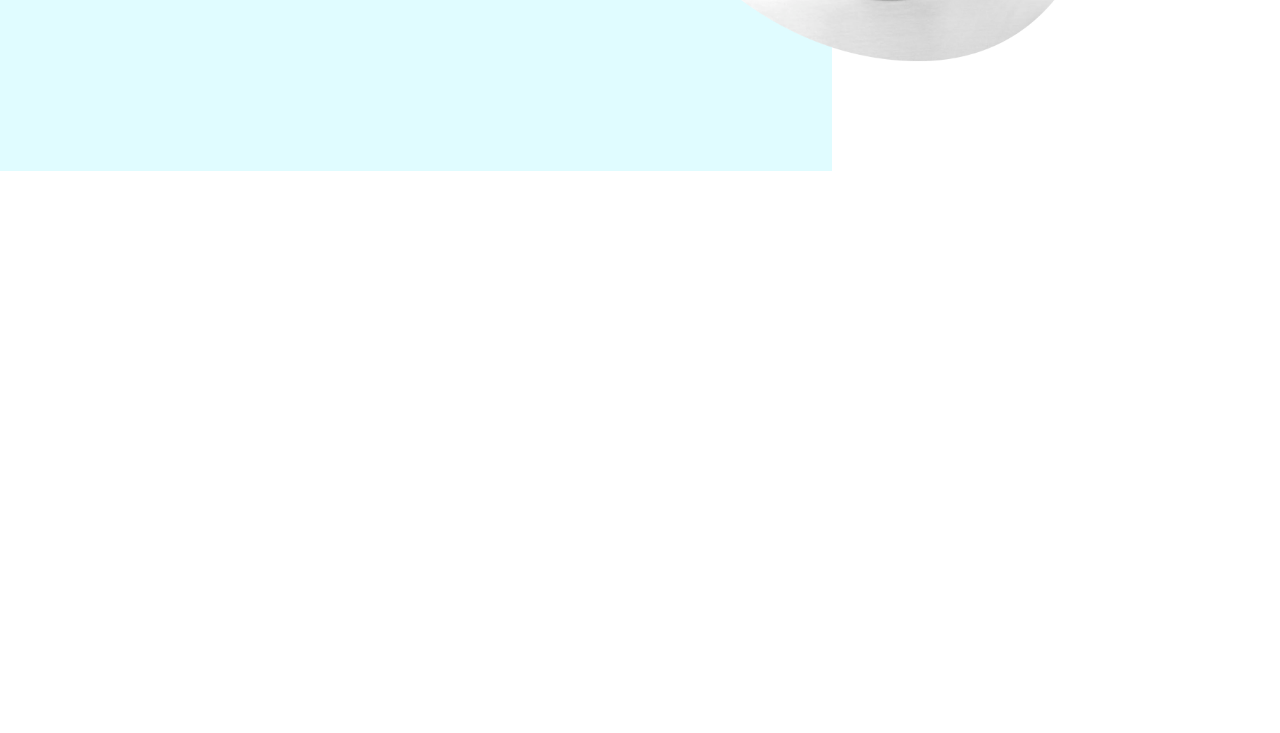
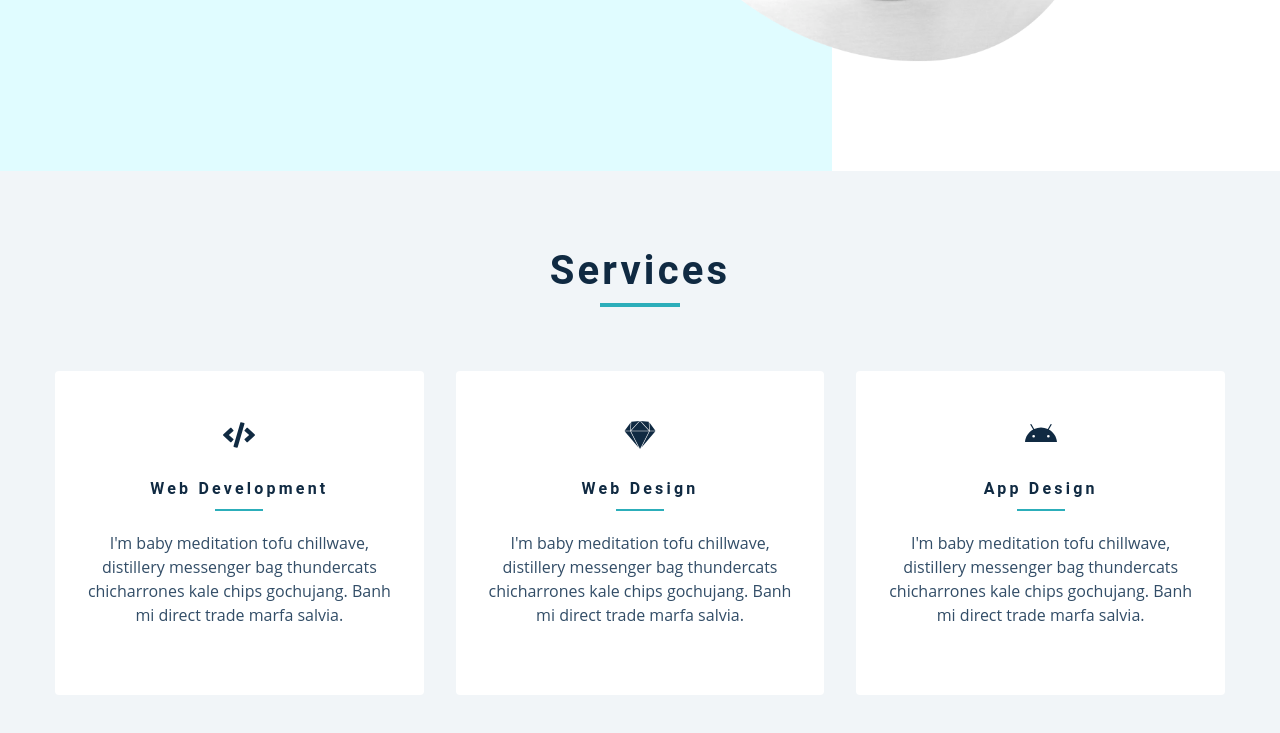
Before and after one commit to eneax/gatsby-dev-portfolio, a Gatsby site: page / in a window 1280 px wide. Shown: the part 629-1362 px from the top of the page. Before the commit the page ends 800 px from the top, so only its background shows below. Built offline with nearby package versions, Linux system fonts and the light colour scheme; Gatsby itself is replaced by a stand-in of ours.

Commit message:
Add Services component

```diff
--- /dev/null
+++ b/src/components/services.js
@@ -0,0 +1,44 @@
+import React from 'react';
+import { FaCode, FaSketch, FaAndroid } from 'react-icons/fa';
+
+import Title from './title';
+
+const servicesList = [
+  {
+    id: 1,
+    icon: <FaCode className="service-icon" />,
+    title: 'web development',
+    text: `I'm baby meditation tofu chillwave, distillery messenger bag thundercats chicharrones kale chips gochujang. Banh mi direct trade marfa salvia.`,
+  },
+  {
+    id: 2,
+    icon: <FaSketch className="service-icon" />,
+    title: 'web design',
+    text: `I'm baby meditation tofu chillwave, distillery messenger bag thundercats chicharrones kale chips gochujang. Banh mi direct trade marfa salvia.`,
+  },
+  {
+    id: 3,
+    icon: <FaAndroid className="service-icon" />,
+    title: 'app design',
+    text: `I'm baby meditation tofu chillwave, distillery messenger bag thundercats chicharrones kale chips gochujang. Banh mi direct trade marfa salvia.`,
+  },
+];
+
+const Services = () => (
+  <section className="section bg-grey">
+    <Title title="services" />
+
+    <div className="section-center services-center">
+      {servicesList.map(({ id, icon, title, text }) => (
+        <article key={id} className="service">
+          {icon}
+          <h4>{title}</h4>
+          <div className="underline" />
+          <p>{text}</p>
+        </article>
+      ))}
+    </div>
+  </section>
+);
+
+export default Services;
--- a/src/pages/index.js
+++ b/src/pages/index.js
@@ -3,12 +3,14 @@ import React from 'react';
 import Layout from '../components/layout';
 import SEO from '../components/seo';
 import Hero from '../components/hero';
+import Services from '../components/services';
 
 const HomePage = () => (
   <Layout>
     <SEO title="Home" />
 
     <Hero />
+    <Services />
   </Layout>
 );
 
```
